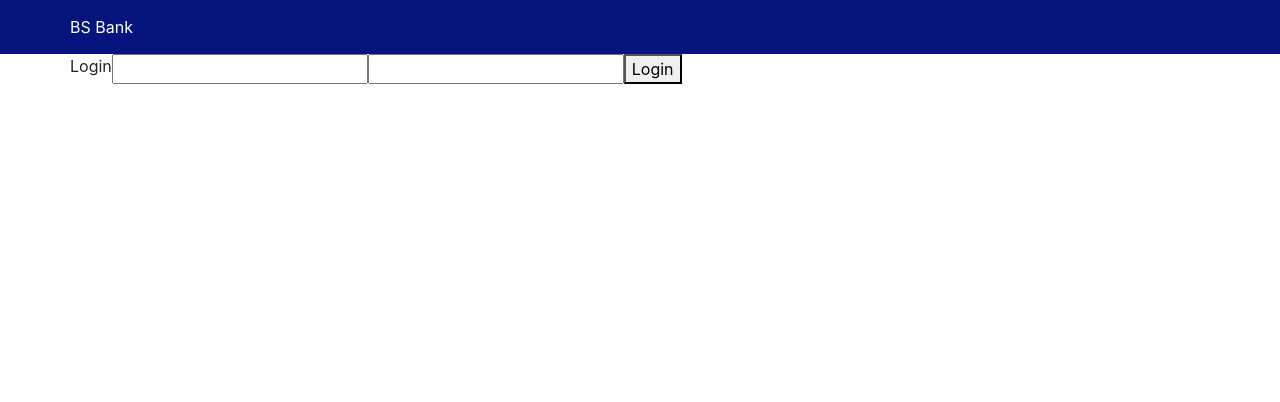
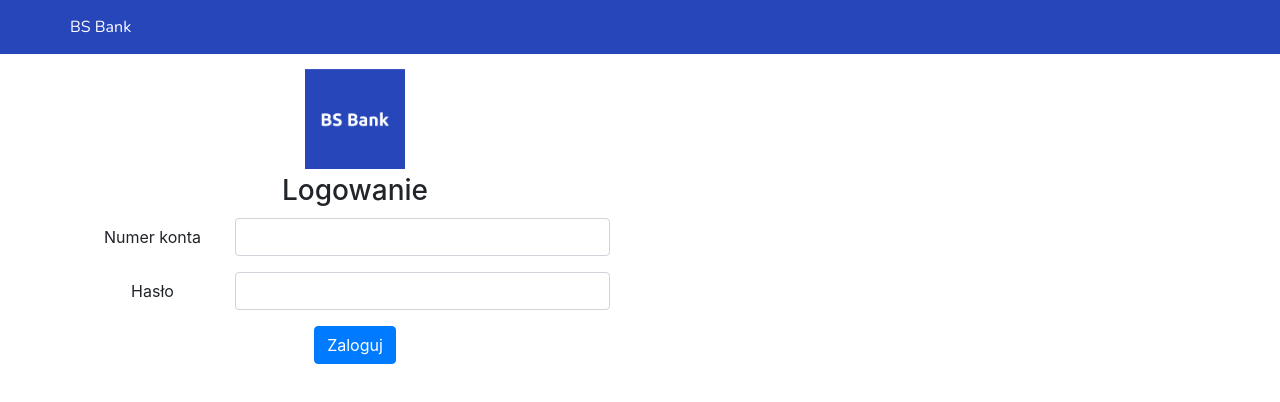
Before and after one commit to koscielniakm/BankingSystemClient, an Angular app: page / in a window 1280 px wide. Shown: the top 402 px of the page. Built offline with nearby package versions, Linux system fonts and the light colour scheme.

Commit message:
Design basic login page layout.

```diff
--- a/src/app/header/header.component.css
+++ b/src/app/header/header.component.css
@@ -3,4 +3,5 @@
     margin-bottom: 0;
     padding-top: 15px;
     padding-bottom: 15px;
+    font-family: 'Nunito', sans-serif;
 }
--- a/src/app/login/login.component.css
+++ b/src/app/login/login.component.css
@@ -1,3 +1,21 @@
 form{
-    float: left;
+    text-align: center;
+
 }
+input{
+    text-align: center;
+}
+h3{
+    margin-top: 5px;
+    margin-bottom: 5px;
+}
+.form-group{
+ margin-top: 10px;
+}
+#login-container{
+    margin-top: 15px;
+}
+.logo{
+    max-width: 100px;
+    max-height: 100px;
+}
--- a/src/app/login/login.component.html
+++ b/src/app/login/login.component.html
@@ -1,13 +1,26 @@
 <app-header></app-header>
-<div class="container-fluid">
-  <div class="container">
-    <div class="row">
-      <p>Login</p>
-      <form>
-        <input id="accountnumber" type="text" maxlength="12" />
-        <input id="password" type="password" />
-        <button>Login</button>
-      </form>
+<div class="container">
+  <div class="row">
+    <div id="login-container" class="col-lg-6">
+      <div class="container-fluid text-center">
+        <img src="../../assets/logo/logo.png" class="logo"/>
+        <form>
+            <h3>Logowanie</h3>
+            <div class="form-group row">
+              <label for="input-account" class="col-3 col-form-label">Numer konta</label>
+              <div class="col-9">
+                <input class="form-control" type="text" id="input-account" />
+              </div>
+            </div>
+            <div class="form-group row">
+              <label for="input-account" class="col-3 col-form-label">Hasło</label>
+              <div class="col-9">
+                 <input class="form-control" type="password" id="input-account" />
+              </div>
+            </div>
+            <input class="btn btn-primary" type="submit" value="Zaloguj" />
+        </form>
+      </div>
     </div>
   </div>
 </div>
--- a/src/index.html
+++ b/src/index.html
@@ -9,6 +9,7 @@
   <link rel="icon" type="image/x-icon" href="favicon.ico">
   <!-- Fonts -->
   <link href="https://fonts.googleapis.com/css?family=Roboto" rel="stylesheet">
+  <link href="https://fonts.googleapis.com/css?family=Nunito" rel="stylesheet">
 </head>
 <body>
   <app-root></app-root>
--- a/src/styles.css
+++ b/src/styles.css
@@ -2,6 +2,8 @@
 html{
     font-family: 'Roboto', sans-serif;
 }
+
+/* Backgrounds */
 .bg-blue{
-    background: #06157d;
+    background: #2646ba;
 }
```
Also changed, not shown: src/assets/logo/logo.png (added).
